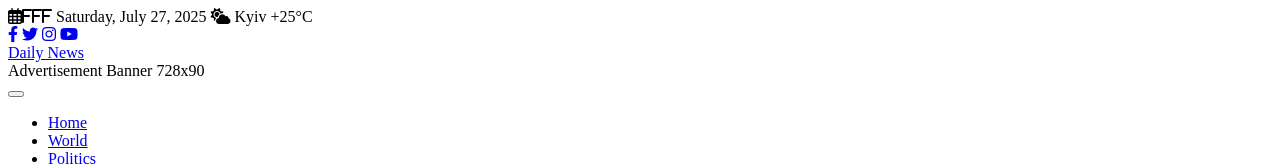
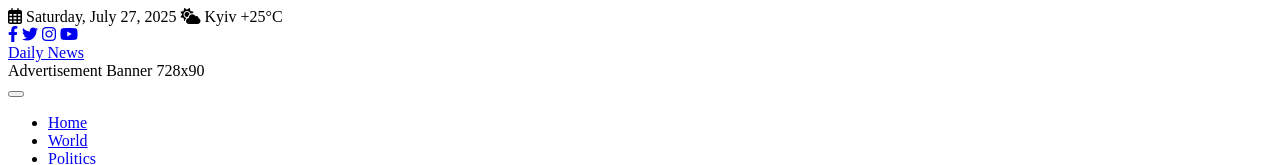
Before and after one commit to xyilusha/lr1-2, a plain HTML site: page index.html in a window 1280 px wide. Shown: the top 165 px of the page. Drawn offline with nearby package versions, Linux system fonts and the light colour scheme.

Commit message:
Update index.html

```diff
--- a/index.html
+++ b/index.html
@@ -12,7 +12,7 @@ scale=1.0">
   <div class="container-fluid top-bar d-none d-md-block">
     <div class="container d-flex justify-content-between align-items-center">
       <div class="top-info">
-        <span><i class="far fa-calendar-alt me-1">fff</i> Saturday, July 27, 2025</span>
+        <span><i class="far fa-calendar-alt me-1"></i> Saturday, July 27, 2025</span>
         <span class="ms-3"><i class="fas fa-cloud-sun me-1"></i> Kyiv +25°C</span>
       </div>
       <div class="social-icons">
```
